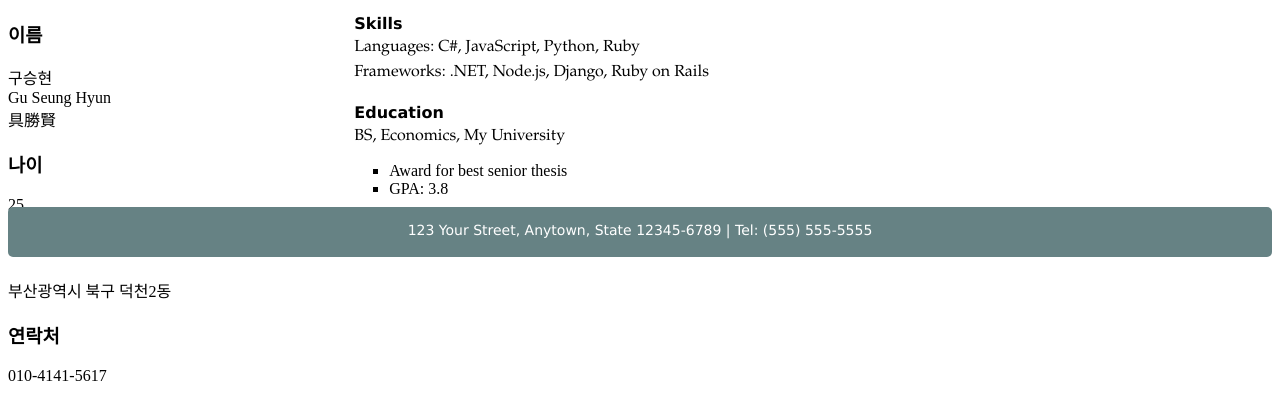
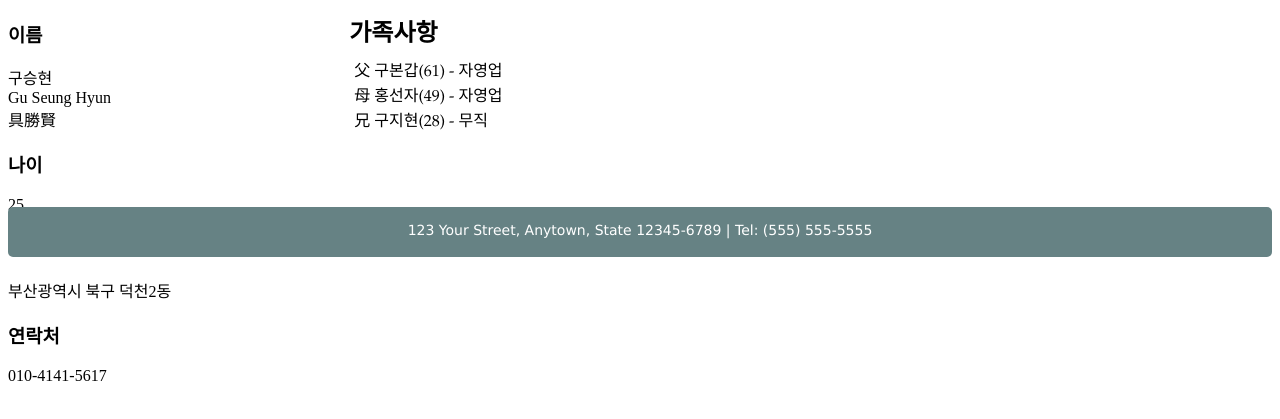
Before and after one commit to rntmdgus/test, a plain HTML site: page index.html in a window 1280 px wide. Shown: the part 361-780 px from the top of the page. Drawn offline with Linux system fonts and the light colour scheme.

Commit message:
Update index.html

```diff
--- a/index.html
+++ b/index.html
@@ -33,15 +33,10 @@
 				<li>Designed and implemented end-user features for Flagship Product</li>
 				<li>Wrote third-party JavaScript and Ruby libraries</li>
 			</ul>
-			<h4>Skills</h4>
-			<p>Languages: C#, JavaScript, Python, Ruby</p>
-			<p>Frameworks: .NET, Node.js, Django, Ruby on Rails</p>
-			<h4>Education</h4>
-			<p>BS, Economics, My University</p>
-			<ul>
-				<li>Award for best senior thesis</li>
-				<li>GPA: 3.8</li>
-			</ul>
+			<h2>가족사항</h2>
+			<p>父 구본갑(61) - 자영업<br>
+			母 홍선자(49) - 자영업<br>
+			兄 구지현(28) - 무직</p>
 		</div>
 		<div id="footer">
 			<p>123 Your Street, Anytown, State 12345-6789 | Tel: (555) 555-5555</p>
```
